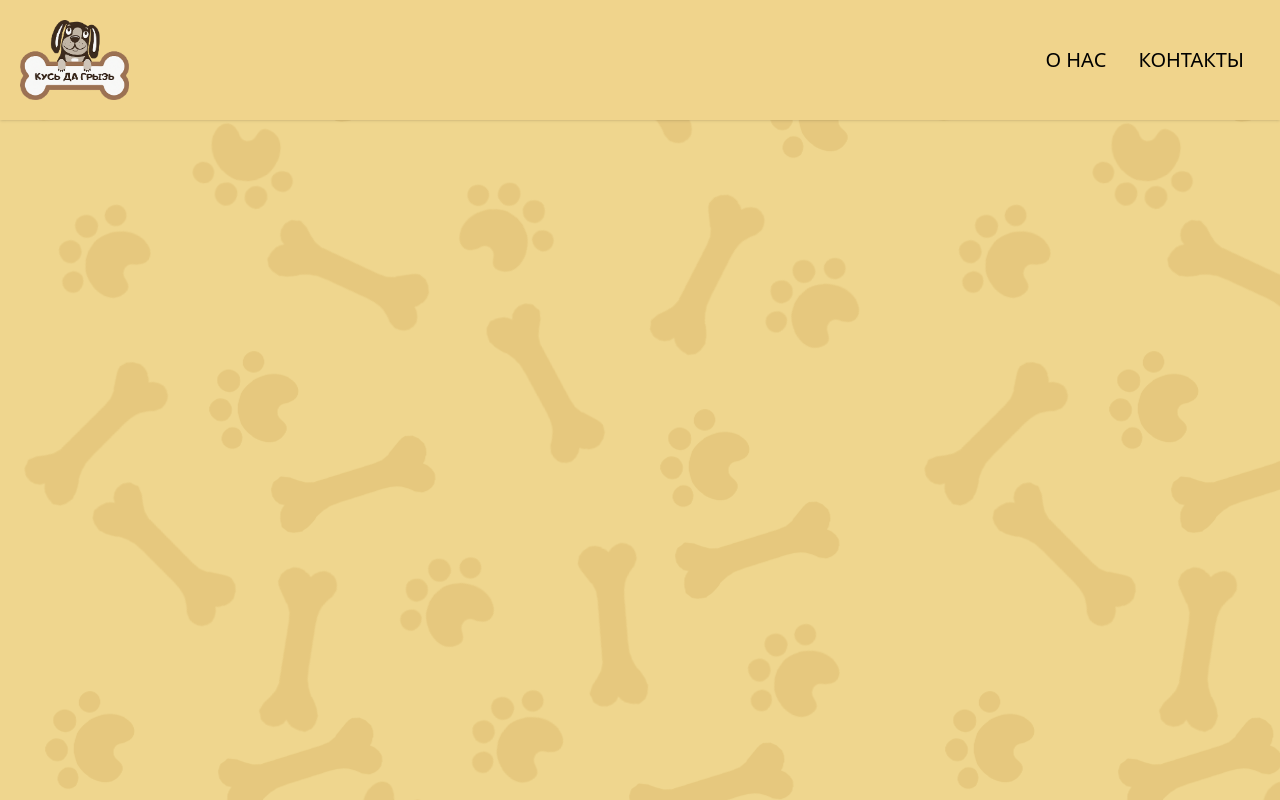
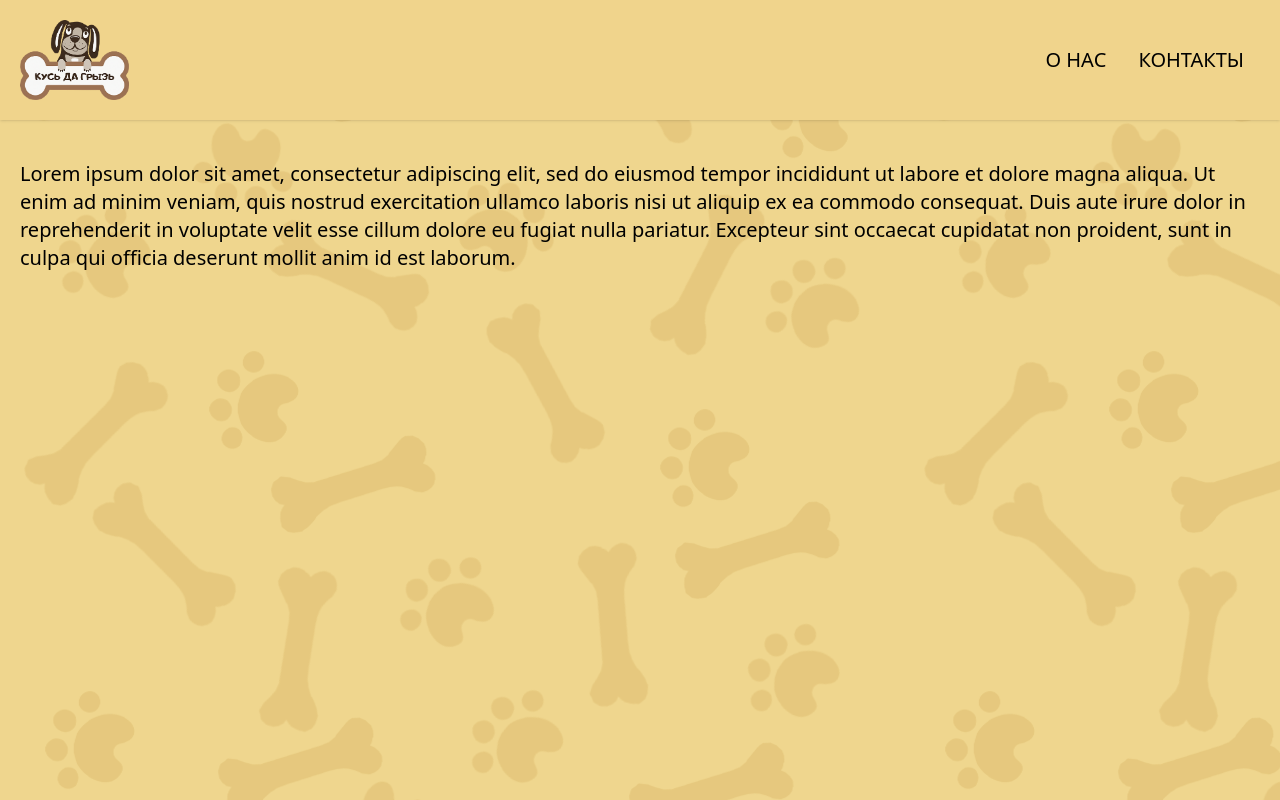
Before and after one commit to yurystarkov/kus-da-griz.ru, a plain HTML site: page index.html in a window 1280 px wide. Drawn offline with nearby package versions, Linux system fonts and the light colour scheme.

Commit message:
index page works

```diff
--- a/index.html
+++ b/index.html
@@ -6,18 +6,22 @@
   <meta name="viewport" content="width=device-width, initial-scale=1.0">
   <script src="https://cdn.tailwindcss.com"></script>
   <script type="module" src="https://unpkg.com/ionicons@5.5.2/dist/ionicons/ionicons.esm.js"></script>
-<script nomodule src="https://unpkg.com/ionicons@5.5.2/dist/ionicons/ionicons.js"></script>
+  <script nomodule src="https://unpkg.com/ionicons@5.5.2/dist/ionicons/ionicons.js"></script>
+  <title>Кусь да грызь</title>
 </head>
 
 <body class="bg-[url('assets/background.png')]">
+
+
+  <!-- NAVIGATION -->
   <nav class="p-5 bg-[#f0d48c] shadow md:flex md:items-center md:justify-between">
     <div class="flex justify-between items-center ">
-      <span class="text-2xl font-[Poppins] cursor-pointer">
+      <span class="cursor-pointer">
         <img class="h-20 inline" src="assets/logo.png">
       </span>
 
       <span class="text-3xl cursor-pointer mx-2 md:hidden block">
-        <ion-icon name="menu" onclick="Menu(this)"></ion-icon>
+        <ion-icon name="menu" onclick="menu(this)"></ion-icon>
       </span>
     </div>
 
@@ -32,9 +36,22 @@
     </ul>
   </nav>
 
+  <div class='fixed -z-10 top-40 left-5 right-5'>
+    <p class='text-xl'>
+      Lorem ipsum dolor sit amet, consectetur adipiscing elit,
+      sed do eiusmod tempor incididunt ut labore et dolore
+      magna aliqua. Ut enim ad minim veniam, quis nostrud
+      exercitation ullamco laboris nisi ut aliquip ex ea commodo
+      consequat. Duis aute irure dolor in reprehenderit in
+      voluptate velit esse cillum dolore eu fugiat nulla
+      pariatur. Excepteur sint occaecat cupidatat non proident,
+      sunt in culpa qui officia deserunt mollit anim id est
+      laborum.
+      </p>
+  </div>
 
   <script>
-    function Menu(e){
+    function menu(e){
       let list = document.querySelector('ul');
       e.name === 'menu' ? (e.name = "close",list.classList.add('top-[100px]') , list.classList.add('opacity-100')) :( e.name = "menu" ,list.classList.remove('top-[100px]'),list.classList.remove('opacity-100'))
     }
```
